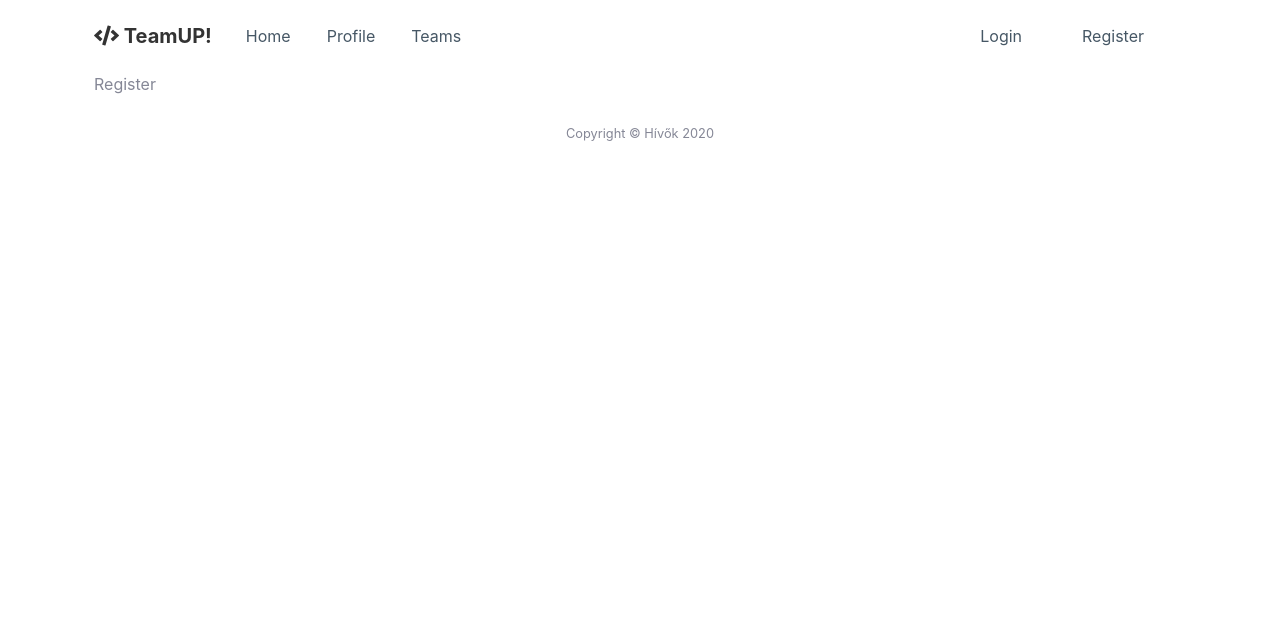
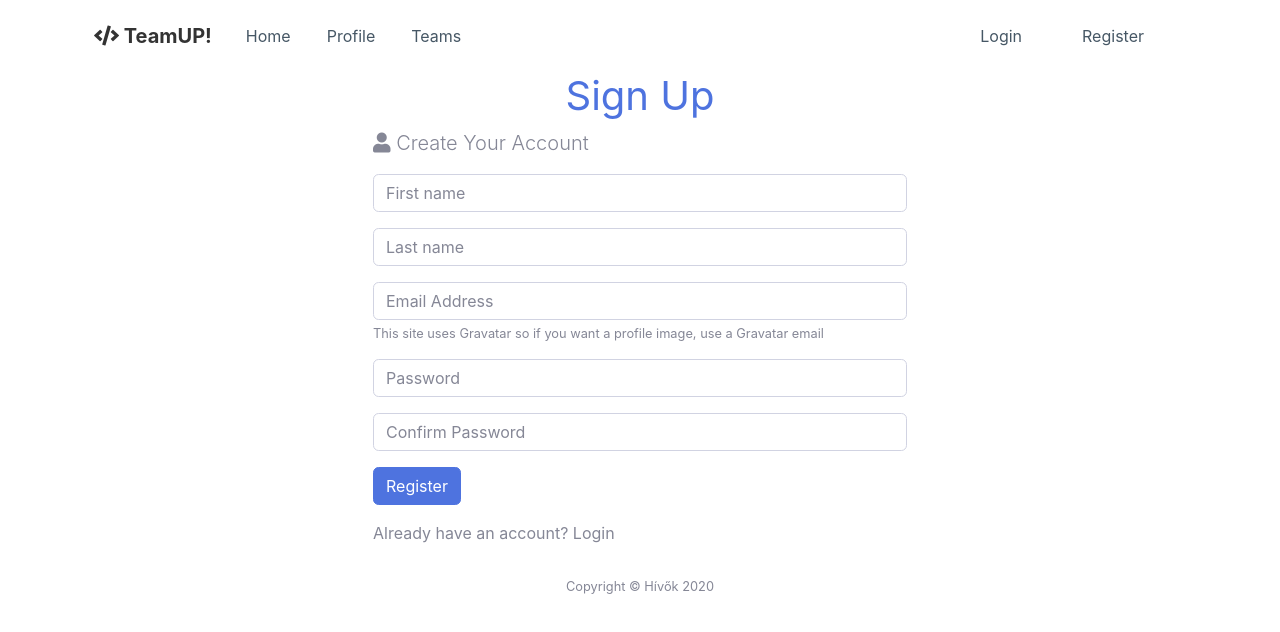
Before and after one commit to fepu08/teamup, a React (Create React App) app in the folder teamup-application/client/: page /register in a window 1280 px wide. Shown: the top 632 px of the page. Built offline with nearby package versions, Linux system fonts and the light colour scheme.

Commit message:
Setup Register.js component without redux

```diff
--- a/teamup-application/client/src/components/auth/Register.js
+++ b/teamup-application/client/src/components/auth/Register.js
@@ -1,10 +1,107 @@
-import React from "react";
+import React, { Fragment, useState} from "react";
+import {Col, Form, Row} from "react-bootstrap";
 
 const Register = () => {
+    const [formData, setFormData] = useState({
+        first_name: "",
+        last_name: "",
+        email: "",
+        password: "",
+        password2: ""
+    });
+
+    const {first_name, last_name, email, password, password2} = formData;
+
+    const onChange = e => setFormData({...formData, [e.target.name]: e.target.value });
+
+    const onSubmit = e => {
+        e.preventDefault();
+        if(password !== password2) {
+            console.log('Password do not match');
+        } else {
+            console.log(formData);
+        }
+    }
+
     return(
-        <div>
-            Register
-        </div>
+        <Fragment>
+            <Row>
+                <Col xs={12} md={8} lg={6} className={"mx-auto"}>
+                    <h1 className={"text-primary text-justify text-center"}>Sign Up</h1>
+                    <p className={"lead"}><i className={"fas fa-user"}/> Create Your Account</p>
+                    <Form action={"create-profile.html"} onSubmit={e => onSubmit(e)}>
+                        <Form.Group>
+                            <input
+                                className={"form-control"}
+                                type={"text"}
+                                placeholder={"First name"}
+                                name={"first_name"}
+                                value={first_name}
+                                onChange={e => onChange(e)}
+                                required />
+                        </Form.Group>
+                        <Form.Group>
+                            <input
+                                className={"form-control"}
+                                type={"text"}
+                                placeholder={"Last name"}
+                                name={"last_name"}
+                                value={last_name}
+                                onChange={e => onChange(e)}
+                                required />
+                        </Form.Group>
+                        <Form.Group>
+                            <input
+                                className={"form-control"}
+                                type={"email"}
+                                placeholder={"Email Address"}
+                                name={"email"}
+                                value={email}
+                                onChange={e => onChange(e)}
+                                required
+                            />
+                            <small className={"form-text"}>
+                                This site uses Gravatar so if you want a profile image, use a Gravatar email
+                            </small>
+                        </Form.Group>
+                        <Form.Group>
+                            <input
+                                className={"form-control"}
+                                type={"password"}
+                                placeholder={"Password"}
+                                name={"password"}
+                                minLength={"6"}
+                                value={password}
+                                onChange={e => onChange(e)}
+                                required
+                            />
+                        </Form.Group>
+                        <Form.Group>
+                            <input
+                                className={"form-control"}
+                                type={"password"}
+                                placeholder={"Confirm Password"}
+                                name={"password2"}
+                                minLength={"6"}
+                                value={password2}
+                                onChange={e => onChange(e)}
+                                required
+                            />
+                        </Form.Group>
+                        <Form.Group>
+                            <input
+                                   type={"submit"}
+                                   className={"btn btn-primary"}
+                                   value={"Register"}
+                            />
+                        </Form.Group>
+                    </Form>
+                    <p className={"my-1"}>
+                        Already have an account? <a href={"login.html"}>Login</a>
+                    </p>
+                </Col>
+            </Row>
+        </Fragment>
     );
 }
 
```
